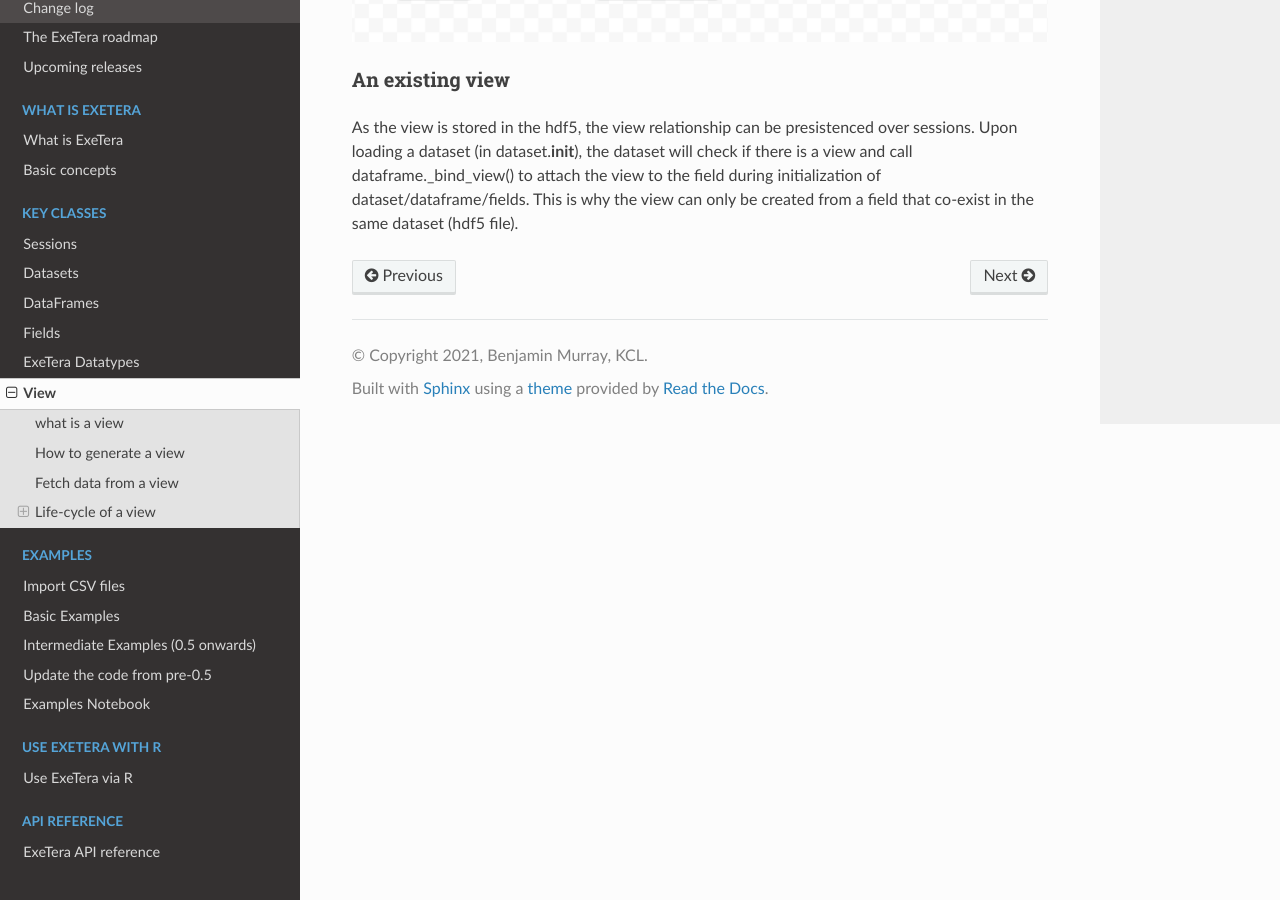
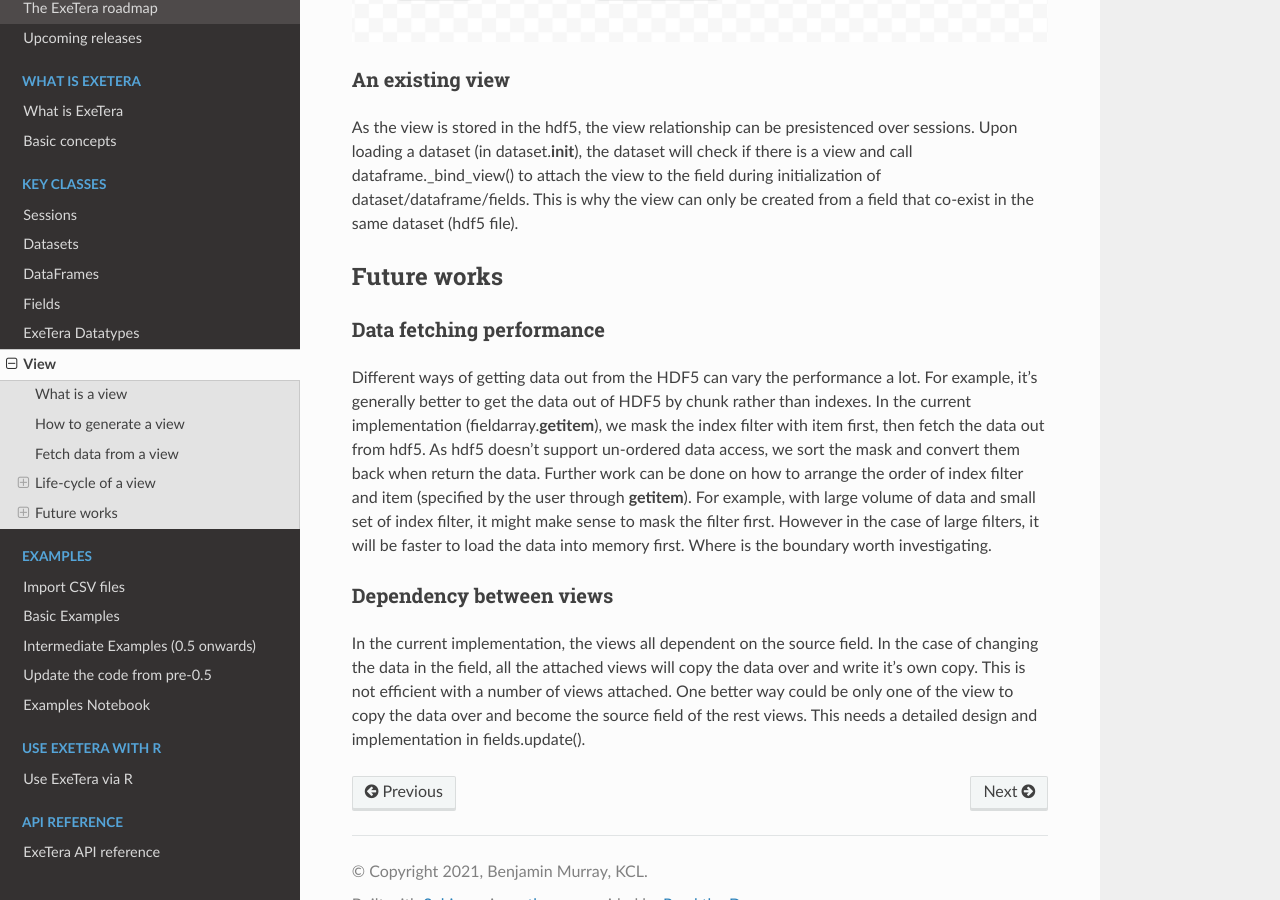
Before and after one commit to KCL-BMEIS/ExeTera, a Sphinx documentation site: the page built from docs/view.md, in a window 1280 px wide and 900 px high, scrolled down 2299 px. Built offline with Sphinx 7.4.7 and the Read the Docs theme 2.0.0, drawn with Linux system fonts in a browser that asks for light colours; some of the changed text lies outside the part shown.

Commit message:
documents on future work

```diff
--- a/docs/view.md
+++ b/docs/view.md
@@ -1,5 +1,5 @@
 # View
-## what is a view
+## What is a view
 A view is a special field that has a ‘source_field’ in it’s hdf5 attributes. In this case, the view will initialize the dataset from the destination specified by the ‘source_field’ rather than in it’s own hdf5 storage.
 
 
@@ -38,3 +38,11 @@ Step4: At the moment, the view.update() will copy the original data to it’s ow
 
 ### An existing view
 As the view is stored in the hdf5, the view relationship can be presistenced over sessions. Upon loading a dataset (in dataset.__init__), the dataset will check if there is a view and call dataframe._bind_view() to attach the view to the field during initialization of dataset/dataframe/fields. This is why the view can only be created from a field that co-exist in the same dataset (hdf5 file).
+
+
+## Future works
+### Data fetching performance
+Different ways of getting data out from the HDF5 can vary the performance a lot. For example, it's generally better to get the data out of HDF5 by chunk rather than indexes. In the current implementation (fieldarray.__getitem__), we mask the index filter with item first, then fetch the data out from hdf5. As hdf5 doesn't support un-ordered data access, we sort the mask and convert them back when return the data. Further work can be done on how to arrange the order of index filter and item (specified by the user through __getitem__). For example, with large volume of data and small set of index filter, it might make sense to mask the filter first. However in the case of large filters, it will be faster to load the data into memory first. Where is the boundary worth investigating.
+
+### Dependency between views
+In the current implementation, the views all dependent on the source field. In the case of changing the data in the field, all the attached views will copy the data over and write it's own copy. This is not efficient with a number of views attached. One better way could be only one of the view to copy the data over and become the source field of the rest views. This needs a detailed design and implementation in fields.update().
```
